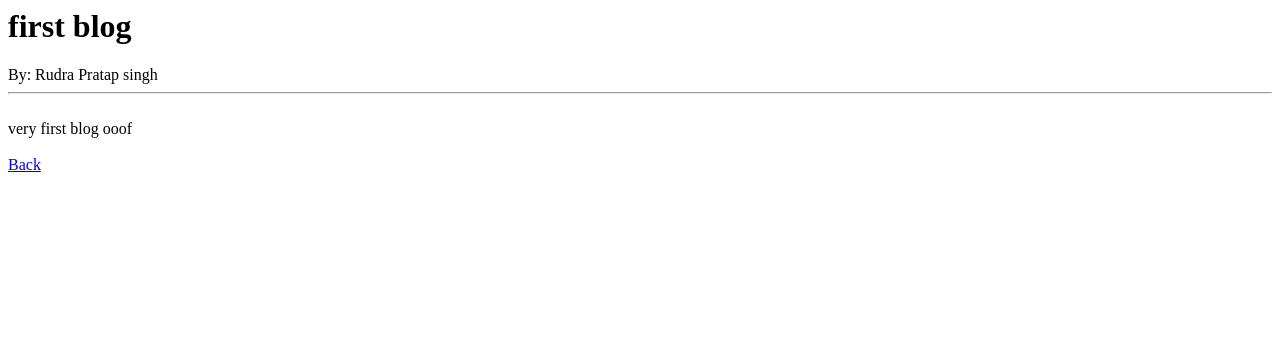
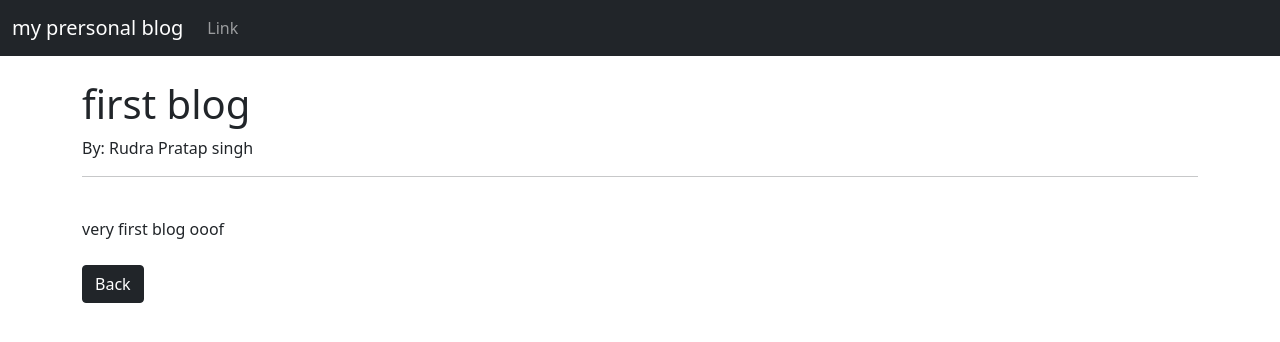
Before and after one commit to Python-snippets/Bl.og, a Django app: page /article/1 in a window 1280 px wide. Shown: the top 342 px of the page. Run offline with Django 3.2, Linux system fonts and the light colour scheme; data comes from the database, SQL or seed files in the repository; both versions use the stored data as it was after the commit.

Commit message:
Styling: Style the Blog With Bootstrap
Signed-off-by: royalturd <samridhh.rudra@hotmail.com>

```diff
--- a/theblog/models.py
+++ b/theblog/models.py
@@ -3,6 +3,7 @@ from django.contrib.auth.models import User
 
 class Post(models.Model):
     title = models.CharField(max_length=225)
+    title_tag = models.CharField(max_length=225, default="My personal blog")
     author = models.ForeignKey(User, on_delete=models.CASCADE)
     body = models.TextField(null=True)
 
--- a/theblog/templates/article_detail.html
+++ b/theblog/templates/article_detail.html
@@ -1,3 +1,9 @@
+{% extends 'base.html' %}
+
+{% block title %}{{ post.title_tag }}{% endblock %}
+
+{% block content %}
+
 <h1>{{ post.title }}</h1>
 <samll>By: {{post.author.first_name}}  {{post.author.last_name}}</small></br>
 <hr>
@@ -5,4 +11,6 @@
 {{ post.body }}
 
 <br/><br/>
-<a href="{% url 'home' %}">Back</a>
+<a href="{% url 'home' %}"class="btn btn-dark">Back</a>
+
+{% endblock %}
--- /dev/null
+++ b/theblog/templates/base.html
@@ -0,0 +1,55 @@
+<!doctype html>
+<html lang="en">
+  <head>
+    <!-- Required meta tags -->
+    <meta charset="utf-8">
+    <meta name="viewport" content="width=device-width, initial-scale=1">
+
+    <!-- Bootstrap CSS -->
+    <link href="https://cdn.jsdelivr.net/npm/bootstrap@5.0.2/dist/css/bootstrap.min.css" rel="stylesheet" integrity="sha384-EVSTQN3/azprG1Anm3QDgpJLIm9Nao0Yz1ztcQTwFspd3yD65VohhpuuCOmLASjC" crossorigin="anonymous">
+
+    <title>
+        {% block title %}
+            My personal blog
+        {% endblock %}
+    </title>
+  </head>
+  <body>
+
+    <!-- Navbar -->
+
+    <nav class="navbar navbar-expand-lg navbar-dark bg-dark">
+  <div class="container-fluid">
+    <a class="navbar-brand" href="{% url 'home'%}">my prersonal blog </a>
+    <button class="navbar-toggler" type="button" data-bs-toggle="collapse" data-bs-target="#navbarSupportedContent" aria-controls="navbarSupportedContent" aria-expanded="false" aria-label="Toggle navigation">
+      <span class="navbar-toggler-icon"></span>
+    </button>
+    <div class="collapse navbar-collapse" id="navbarSupportedContent">
+      <ul class="navbar-nav me-auto mb-2 mb-lg-0">
+        <li class="nav-item">
+          <a class="nav-link" href="#">Link</a>
+        </li>
+      </ul>
+    </div>
+  </div>
+</nav>
+
+    <br/>
+    <div class="container">
+        {% block content %}
+
+        {% endblock %}
+
+    </div>
+    <!-- Optional JavaScript; choose one of the two! -->
+
+    <!-- Option 1: Bootstrap Bundle with Popper -->
+    <script src="https://cdn.jsdelivr.net/npm/bootstrap@5.0.2/dist/js/bootstrap.bundle.min.js" integrity="sha384-MrcW6ZMFYlzcLA8Nl+NtUVF0sA7MsXsP1UyJoMp4YLEuNSfAP+JcXn/tWtIaxVXM" crossorigin="anonymous"></script>
+
+    <!-- Option 2: Separate Popper and Bootstrap JS -->
+    <!--
+    <script src="https://cdn.jsdelivr.net/npm/@popperjs/core@2.9.2/dist/umd/popper.min.js" integrity="sha384-IQsoLXl5PILFhosVNubq5LC7Qb9DXgDA9i+tQ8Zj3iwWAwPtgFTxbJ8NT4GN1R8p" crossorigin="anonymous"></script>
+    <script src="https://cdn.jsdelivr.net/npm/bootstrap@5.0.2/dist/js/bootstrap.min.js" integrity="sha384-cVKIPhGWiC2Al4u+LWgxfKTRIcfu0JTxR+EQDz/bgldoEyl4H0zUF0QKbrJ0EcQF" crossorigin="anonymous"></script>
+    -->
+  </body>
+</html>
```
Also changed, not shown: theblog/templates/home.html (+8 -0 lines), db.sqlite3, theblog/migrations/0003_post_title_tag.py (added).
